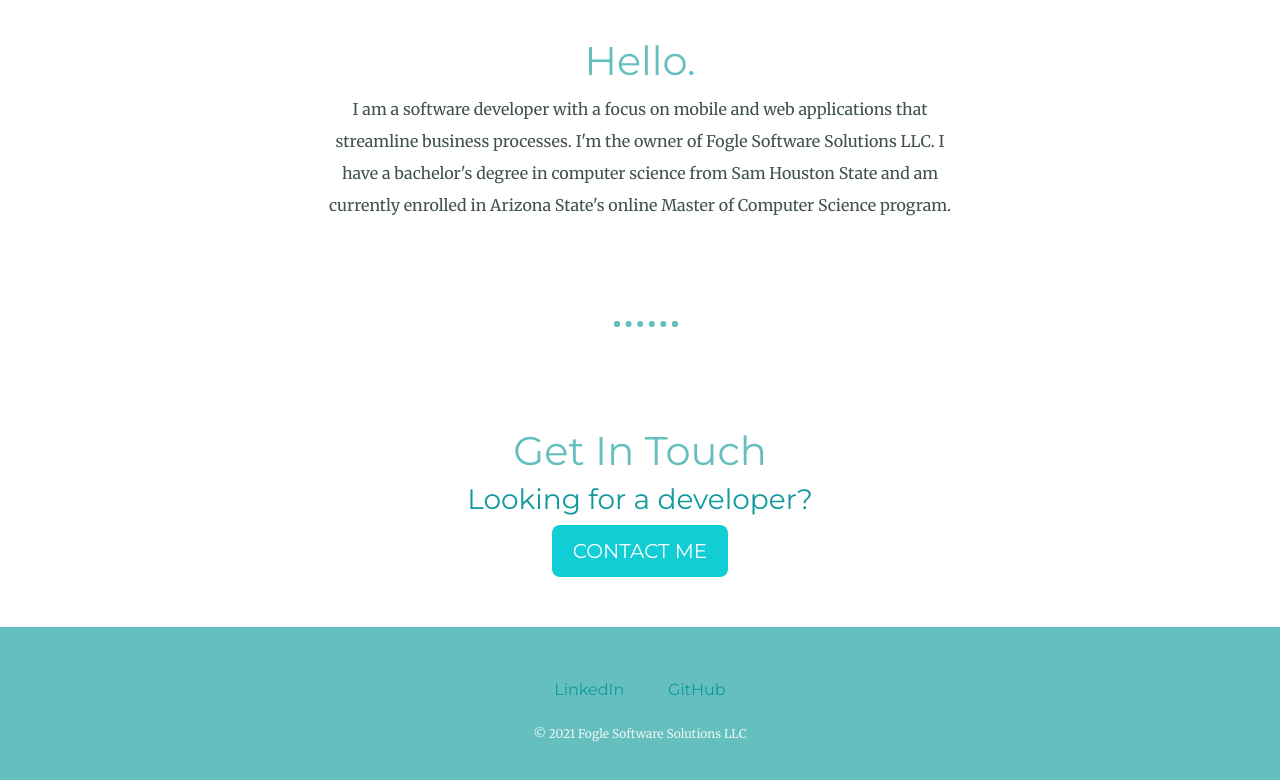
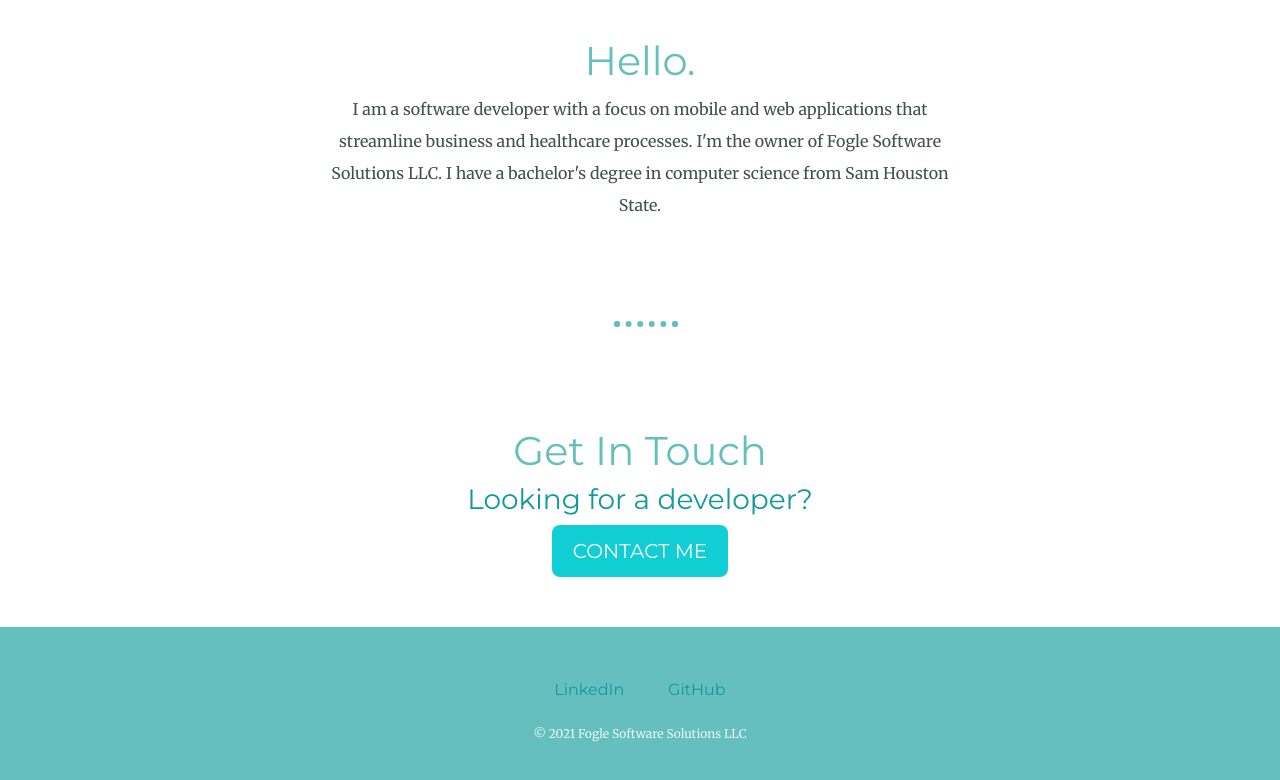
Before and after one commit to TXC4/CarltonFogle, a website: page index.html in a window 1280 px wide. Shown: the part 1206-1986 px from the top of the page. Drawn offline with nearby package versions, Linux system fonts and the light colour scheme.

Commit message:
Update index.html

```diff
--- a/index.html
+++ b/index.html
@@ -103,10 +103,9 @@
       <h2>Hello.</h2>
       <p class="intro">
         I am a software developer with a focus on mobile and web applications
-        that streamline business processes. I'm the owner of Fogle Software
+        that streamline business and healthcare processes. I'm the owner of Fogle Software
         Solutions LLC. I have a bachelor's degree in computer science from Sam
-        Houston State and am currently enrolled in Arizona State's online Master
-        of Computer Science program.
+        Houston State.
       </p>
     </div>
 
```
